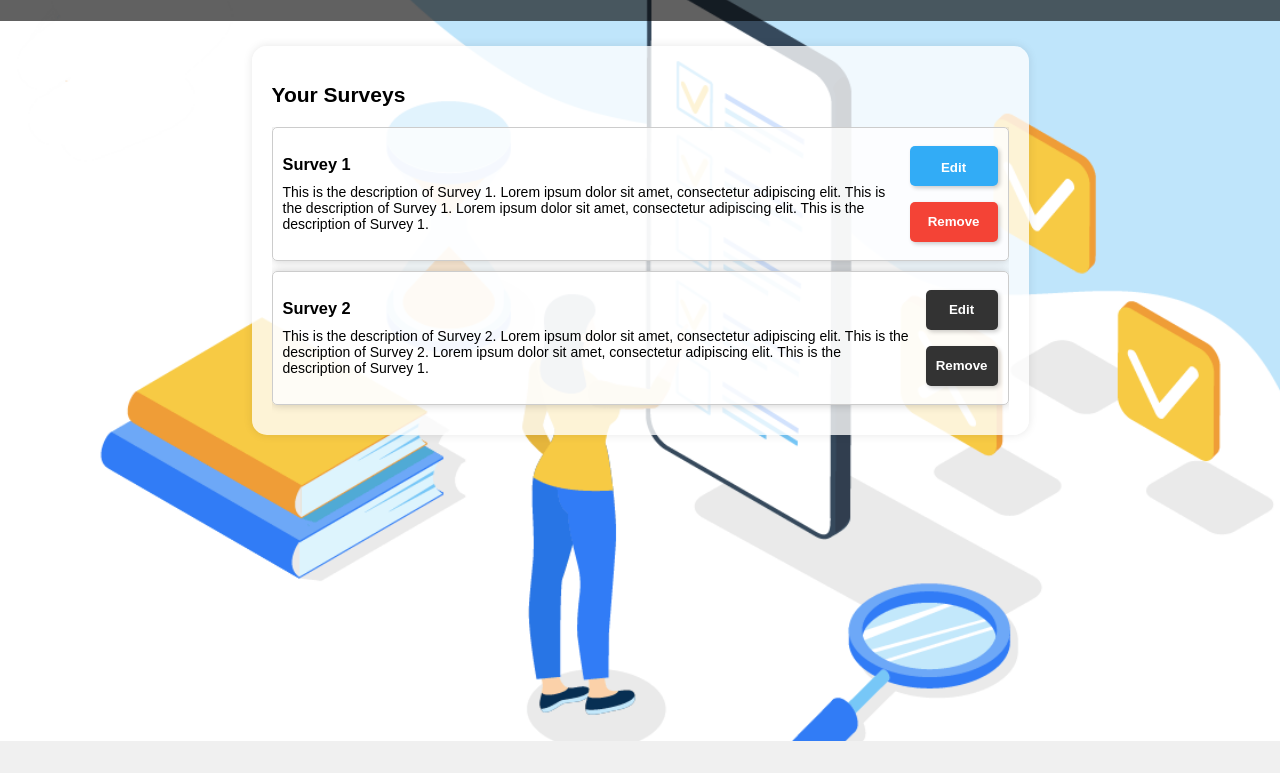
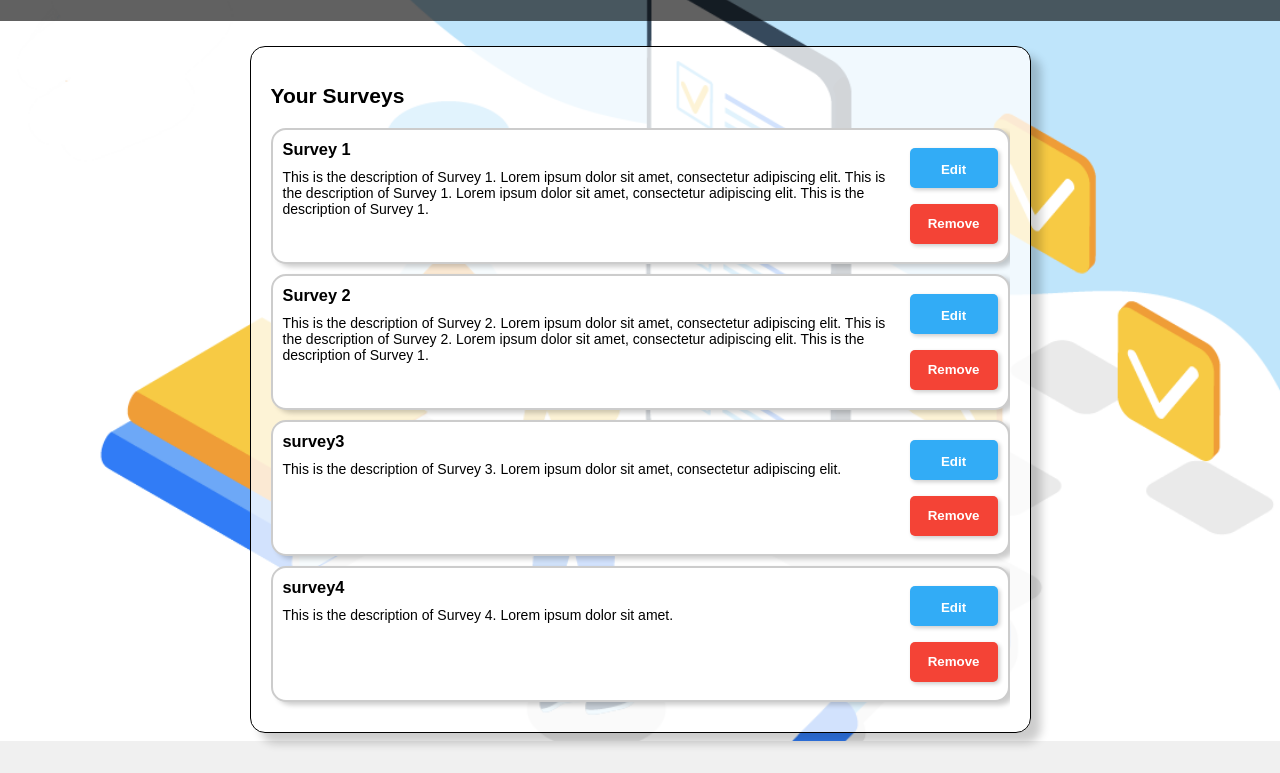
Before and after one commit to ObaiMohammad/Survey.web, a website: page HTML/view/UserHomePage.html in a window 1280 px wide. Shown: the part 59-832 px from the top of the page. Before the commit the page ends 800 px from the top, so only its background shows below. Drawn offline with Linux system fonts and the light colour scheme.

Commit message:
feat(UserHomePage): add function to creat survey carts

```diff
--- a/HTML/css/UserHomePage.css
+++ b/HTML/css/UserHomePage.css
@@ -22,7 +22,8 @@ header {
   padding: 20px;
   background-color: rgba(255, 255, 255, 0.78); /* Semi-transparent white background */
   border-radius: 15px;
-  box-shadow: 0px 0px 10px rgba(0, 0, 0, 0.1);
+  box-shadow: 10px 10px 10px rgba(0, 0, 0, 0.2);
+  border: solid 1px black;
 }
 
 .user-info {
@@ -64,16 +65,17 @@ header {
 
 .survey-item {
   display: flex;
-  align-items: center;
-  border: 1px solid #ccc;
+  align-items: flex-start;
+  justify-content: space-between;
+  border: 2px solid #ccc;
   padding: 10px;
   margin-bottom: 10px;
   background-color: #f9f9f9;
   position: relative;
   cursor: pointer;
-  background-color: rgba(255, 255, 255, 0.78); /* Semi-transparent white background */
-  box-shadow: 0px 0px 10px rgba(0, 0, 0, 0.2);
-  border-radius: 5px;
+  background-color: rgba(255, 255, 255); /* Semi-transparent white background */
+  box-shadow: 5px 3px 5px rgba(0, 0, 0, 0.2);
+  border-radius: 15px;
   max-width: 715px;
 }
 
--- a/HTML/js/UserHomePageFunctions.js
+++ b/HTML/js/UserHomePageFunctions.js
@@ -1,23 +1,25 @@
+document.addEventListener("DOMContentLoaded", function (){
+
+
   const jsonData = {
     "surveys": [
       {
-      "id": 1,
-      "title": "survey1",
-      "description": "This is the description of Survey 1. Lorem ipsum dolor sit amet, consectetur adipiscing elit."
+        "id": 3,
+        "title": "survey3",
+        "description": "This is the description of Survey 3. Lorem ipsum dolor sit amet, consectetur adipiscing elit."
       },
       {
-      "id": 2,
-      "title": "survey2",
-      "description": "This is the description of Survey 2. Lorem ipsum dolor sit amet, consectetur adipiscing elit."
+        "id": 4,
+        "title": "survey4",
+        "description": "This is the description of Survey 4. Lorem ipsum dolor sit amet."
       }
     ]
   };
 
-function creatSurveyTable(){
     let cart = document.getElementById("cart")
     jsonData.surveys.forEach((survey) => {
       let surveyItems = document.createElement("div");
-    surveyItems.className = "survey-items";
+      surveyItems.className = "survey-item";
 
       let surveyDetails = document.createElement("div");
       surveyDetails.className = "survey-details";
@@ -37,19 +39,20 @@ function creatSurveyTable(){
       action.className = "actions";
       let  editButton = document.createElement("button");
       editButton.className = "button";
+      editButton.textContent = "Edit"
 
       let removeButton =  document.createElement("button");
       removeButton.className = "cancelButton";
+      removeButton.textContent = "Remove"
 
       action.appendChild(editButton);
       action.appendChild(removeButton);
 
       surveyDetails.appendChild(surveyTitle);
       surveyDetails.appendChild(surveyDescription);
-    surveyDetails.appendChild(action);
       surveyItems.appendChild(surveyDetails);
+      surveyItems.appendChild(action);
       cart.appendChild(surveyItems);
     });
 
-    return cart;
-}
+  });
--- a/HTML/view/UserHomePage.html
+++ b/HTML/view/UserHomePage.html
@@ -4,6 +4,7 @@
   <meta charset="UTF-8">
   <meta name="viewport" content="width=device-width, initial-scale=1.0">
   <title>User Homepage</title>
+  <script src="../js/UserHomePageFunctions.js"></script>
   <link rel="stylesheet" type="text/css" href="../css/global.css">
   <link rel="stylesheet" type="text/css" href="../css/UserHomePage.css">
 
@@ -18,7 +19,7 @@
 
   <div class="surveys-container">
     <h2>Your Surveys</h2>
-    <div class="cart">
+    <div class="cart" id="cart">
 
       <div class="survey-item">
         <div class="survey-details">
@@ -49,8 +50,8 @@
           </div>
         </div>
         <div class="actions">
-          <button class="edit-button">Edit</button>
-          <button class="remove-button">Remove</button>
+          <button class="button">Edit</button>
+          <button class="cancelButton">Remove</button>
         </div>
 
       </div>
```
Lines whose indentation alone changed are shown as unchanged.
